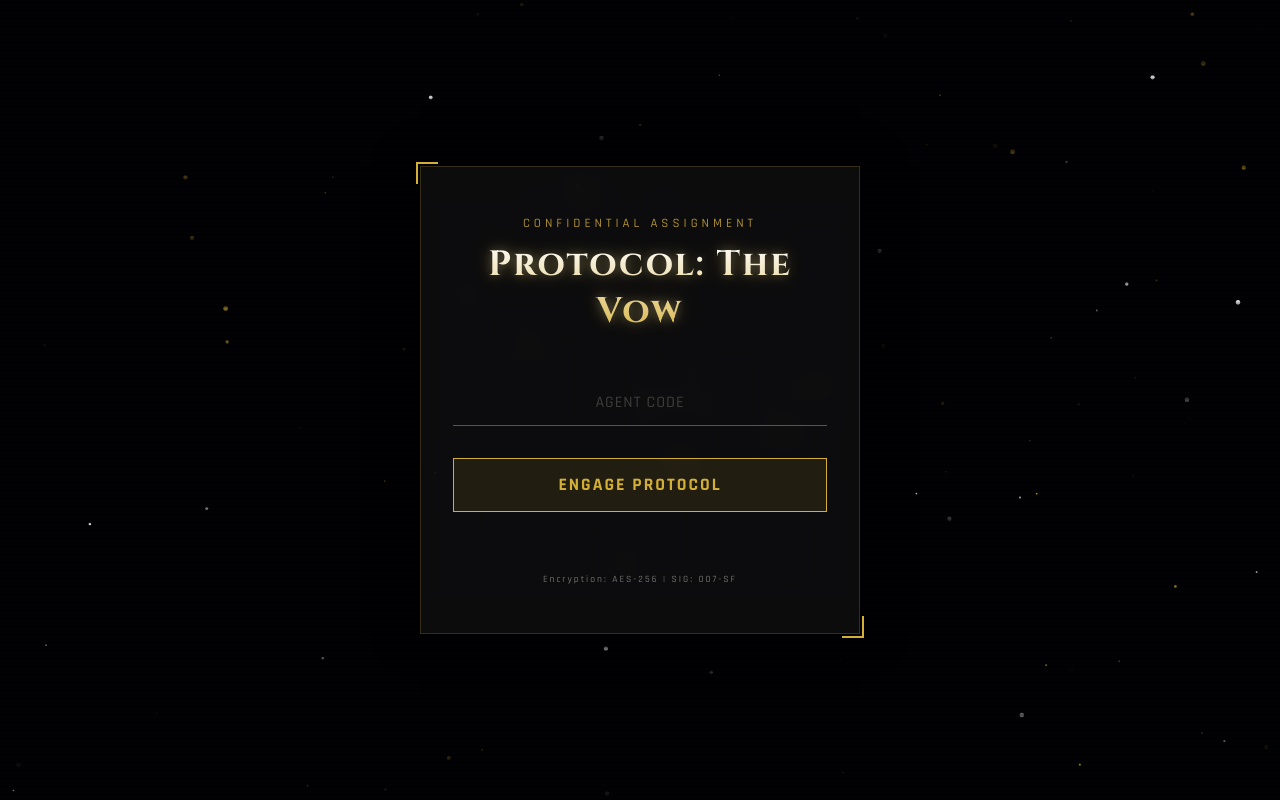
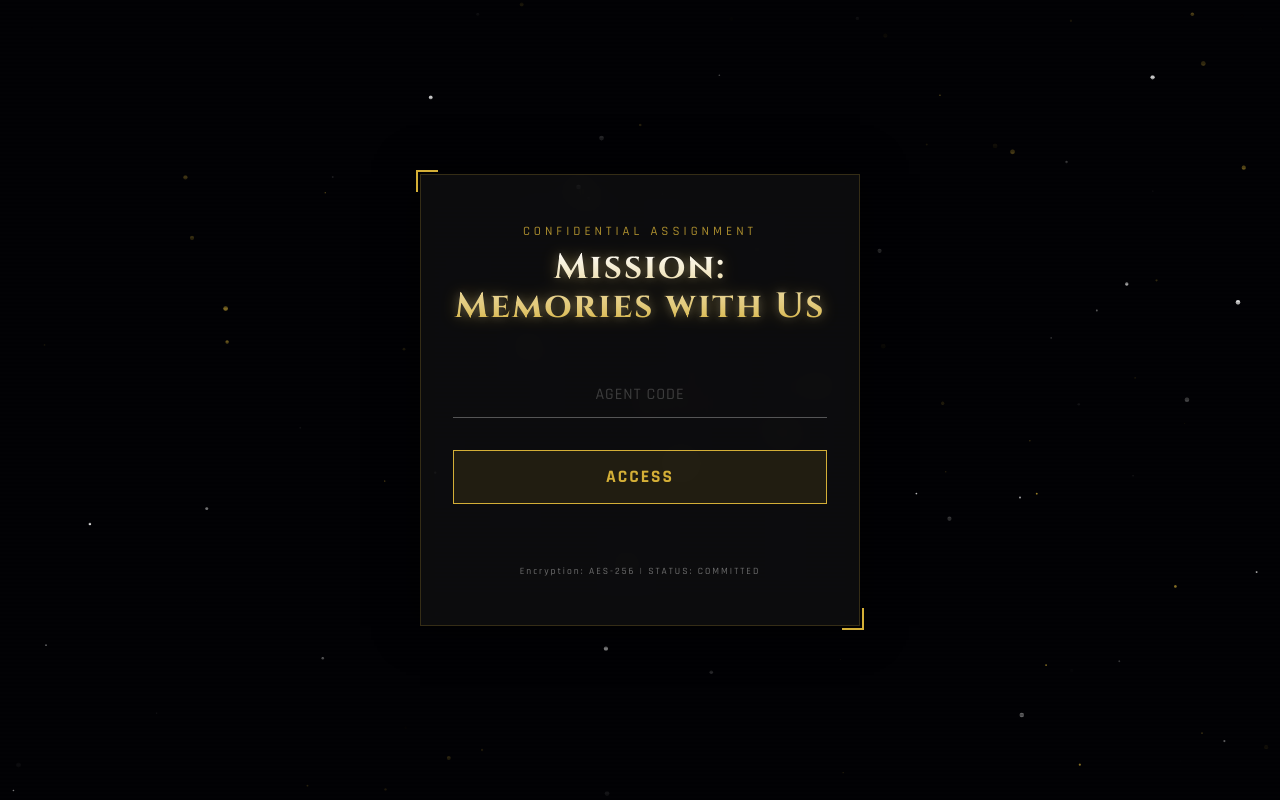
Before and after one commit to Hanasaku/my-wedding-invite, a React (Vite) app: page / in a window 1280 px wide. Built offline with nearby package versions, Linux system fonts and the light colour scheme.

Commit message:
style: refine mission text and UI labels for better mystery and UX

```diff
--- a/index.html
+++ b/index.html
@@ -5,7 +5,7 @@
   <meta charset="UTF-8" />
   <link rel="icon" type="image/svg+xml" href="/vite.svg" />
   <meta name="viewport" content="width=device-width, initial-scale=1.0, viewport-fit=cover" />
-  <title>Wedding Invitation</title>
+  <title>Private Mission</title>
 </head>
 
 <body>
--- a/src/components/common/HackingTitle.tsx
+++ b/src/components/common/HackingTitle.tsx
@@ -5,6 +5,8 @@ import { palette } from '@/assets/styles/palette';
 const Title = styled.h1`
   font-family: ${palette.fontClassy};
   font-size: 2.2rem;
+  line-height: 1.1;
+  white-space: pre-wrap;
   color: ${palette.textPrimary};
   letter-spacing: 2px;
   text-shadow: 0 0 10px rgba(255, 255, 255, 0.2);
--- a/src/pages/Home.tsx
+++ b/src/pages/Home.tsx
@@ -161,7 +161,7 @@ const Home: React.FC = () => {
 
       <Card>
         <TopLabel>Confidential Assignment</TopLabel>
-        <HackingTitle finalTitle="Protocol: The Vow" />
+        <HackingTitle finalTitle={"Mission:\nMemories with Us"} />
 
         <InputWrapper active={isFocused} error={hasError}>
           <StyledInput
@@ -179,12 +179,12 @@ const Home: React.FC = () => {
           disabled={loading || isSuccess}
           isSuccess={isSuccess}
         >
-          {loading ? 'Decrypting...' : (isSuccess ? 'Access Granted' : 'Engage Protocol')}
+          {loading ? 'Decrypting...' : (isSuccess ? 'Access Granted' : 'ACCESS')}
         </MissionButton>
 
         <StatusMsg visible={status.visible}>{status.text}</StatusMsg>
 
-        <FooterId>Encryption: AES-256 | SIG: 007-SF</FooterId>
+        <FooterId>Encryption: AES-256 | STATUS: COMMITTED</FooterId>
       </Card>
     </Container>
   );
```
